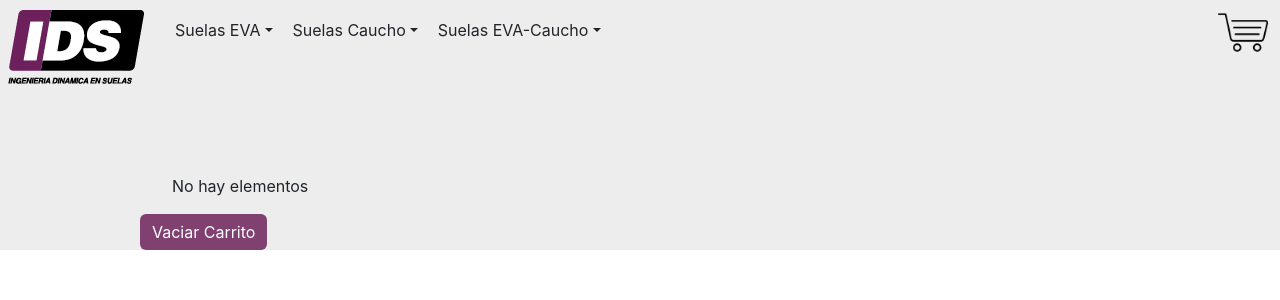
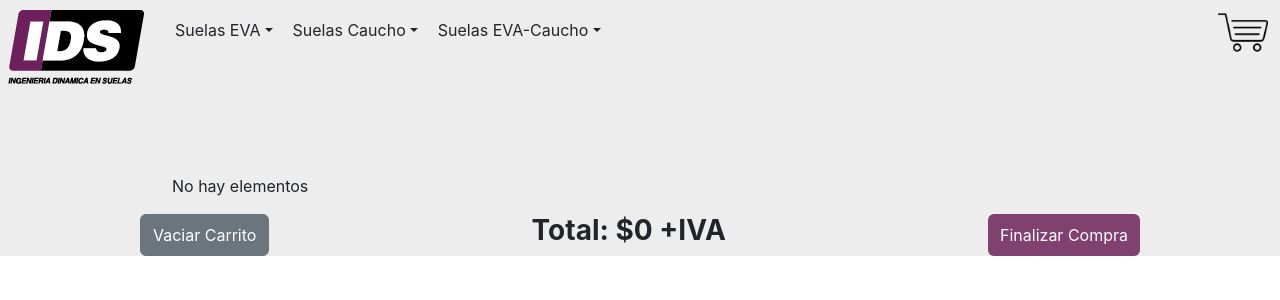
Before and after one commit to maxi87luc/38115-React-Lucero, a React (Create React App) app: page /cart in a window 1280 px wide. Shown: the top 300 px of the page. Built offline with nearby package versions, Linux system fonts and the light colour scheme.

Commit message:
mejorar Cart

```diff
--- a/src/components/Cart.js
+++ b/src/components/Cart.js
@@ -7,6 +7,7 @@ export default function Cart (){
     const context = useContext(Contexts.cartContext)
 
     let items = context.state
+    let totalCarrito = 0
     console.log(items)
     if(items.length){
         items.forEach((obj)=>{
@@ -14,7 +15,11 @@ export default function Cart (){
             return a.talle - b.talle
             })
         })
+        items.forEach((obj)=>{
+            totalCarrito = totalCarrito + obj.total
+        } )
     }
+    console.log(totalCarrito)
     return (
         <div className="cartContainer">
             <div className="cart container">
@@ -31,12 +36,17 @@ export default function Cart (){
                             </tr>
                         </table>
                         <img src={BotonQuitar} id={item.modelo} type="button" onClick={()=>context.deleteItem(item.modelo)} className="BotonQuitar col-1" alt=""/>
-                        <h4 className="col-2">${item.total}</h4>
+                        <p className="col-2"><strong>${item.total}</strong> +IVA</p>
 
 
                     </li>)):<p>No hay elementos</p>}
                 </ul>
-                <button onClick={()=>context.removeList()} className="btn btn-primary">Vaciar Carrito</button>
+                <div className="d-flex justify-content-between">
+                    <button onClick={()=>context.removeList()} className="btn btn-secondary">Vaciar Carrito</button>
+                    <h3><strong>Total: ${totalCarrito} +IVA</strong></h3>
+                    <button  className="btn btn-primary">Finalizar Compra</button>
+
+                </div>
             </div>
         </div>
     )
```
